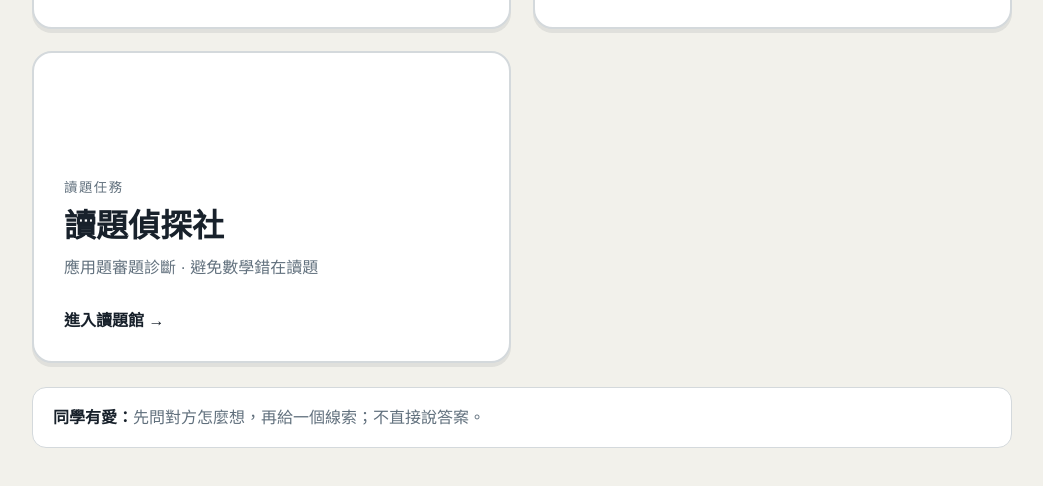
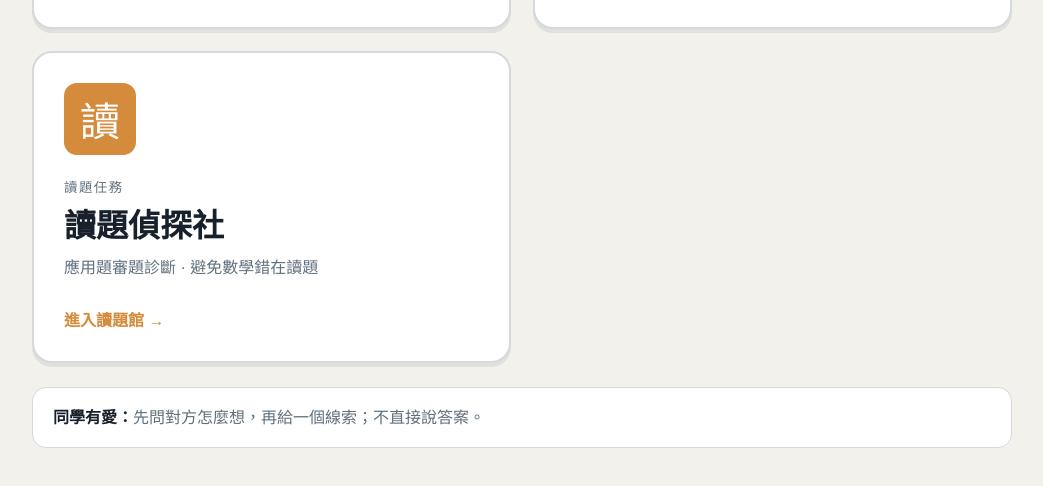
Before and after one commit to cengbaikai0707-beep/bujia, a plain HTML site: page index.html in a window 1280 px wide. Shown: the part 530-1016 px from the top of the page, without its empty margins (118-1161 px from the left). Drawn offline with Linux system fonts and the light colour scheme.

Commit message:
Add styles for reading stamp and hover effects

```diff
--- a/hub.css
+++ b/hub.css
@@ -16,3 +16,6 @@ h1{font-family:var(--kai);font-size:48px;letter-spacing:.08em;color:#25435d;marg
 .go{margin-top:auto;font-weight:800;padding-top:26px}.chinese .go{color:var(--red)}.math .go{color:var(--blue)}
 .note{margin:24px 0 0;background:#fff;border:1px solid var(--line);border-radius:14px;padding:16px 20px;color:var(--muted);line-height:1.7}.note strong{color:var(--ink)}
 @media(max-width:700px){.hub{padding-top:28px}.subject-grid{grid-template-columns:1fr}.subject{min-height:255px}h1{font-size:38px}}
+.reading .stamp { background: #D48B3C; }
+.reading:hover { border-color: #D48B3C; }
+.reading .go { color: #D48B3C; }
```
